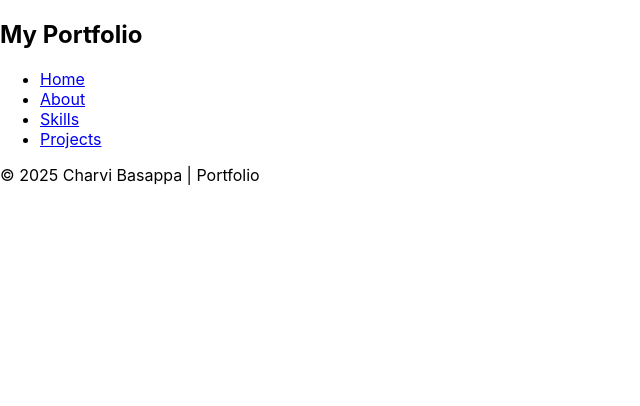
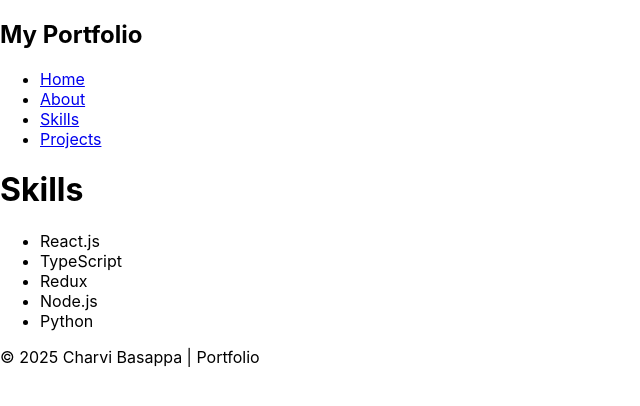
Before and after one commit to CharviBasappa/Craftfolio, a React (Create React App) app: page /skills in a window 1280 px wide. Shown: the top 406 px of the page, without its empty margins (0-640 px from the left). Built offline with nearby package versions, Linux system fonts and the light colour scheme.

Commit message:
Added my Skillset to my Portfolio

```diff
--- a/src/App.js
+++ b/src/App.js
@@ -3,6 +3,7 @@ import Navbar from "./components/Navbar";
 import Footer from "./components/Footer";
 import Home from "./pages/Home";
 import About from "./pages/About";
+import Skills from "./pages/Skills";
 
 const App = () => {
   return (
@@ -11,6 +12,7 @@ const App = () => {
       <Routes>
         <Route path="/" element={<Home />} />
         <Route path="/about" element={<About />} />
+        <Route path="/skills" element={<Skills />} />
       </Routes>
       <Footer />
     </Router>
--- /dev/null
+++ b/src/pages/Skills.js
@@ -0,0 +1,16 @@
+const Skills = () => {
+  return (
+    <div>
+      <h1>Skills</h1>
+      <ul>
+        <li>React.js</li>
+        <li>TypeScript</li>
+        <li>Redux</li>
+        <li>Node.js</li>
+        <li>Python</li>
+      </ul>
+    </div>
+  );
+};
+
+export default Skills;
```
